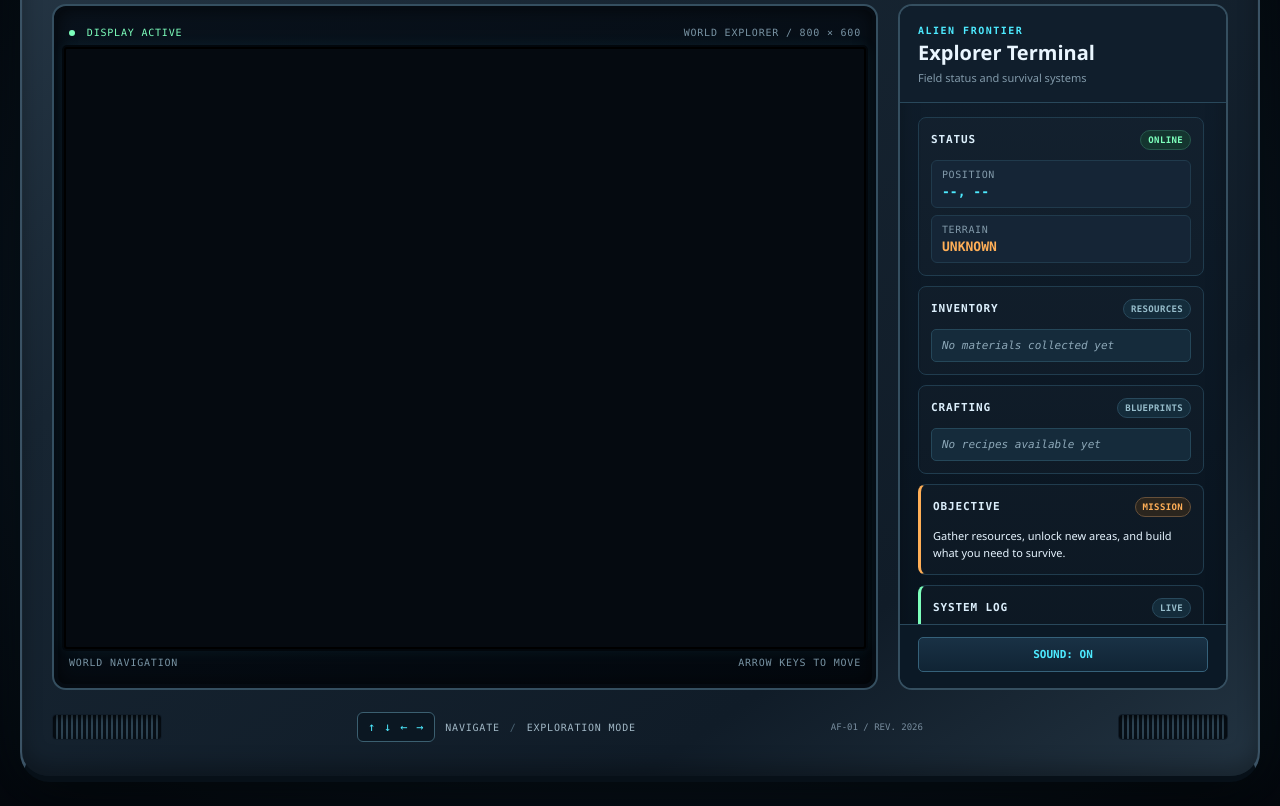
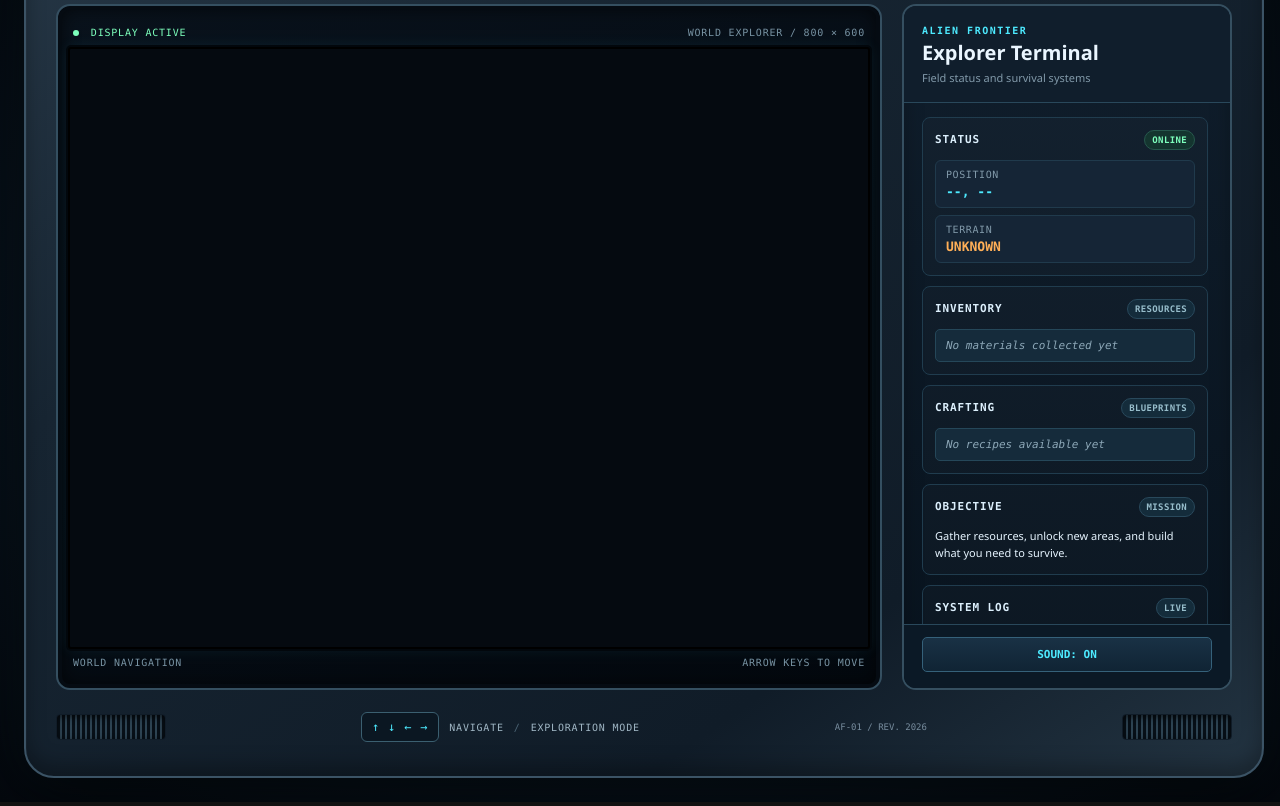
Before and after one commit to rtlieu-cyber/d3_cmpm121, a plain HTML site: page index.html in a window 1280 px wide. Shown: the part 112-918 px from the top of the page. Drawn offline with Linux system fonts and the light colour scheme; a script that the page names is missing.

Commit message:
Refactor body styles for improved layout and consistency; remove unused mission-tag styles

```diff
--- a/game/style.css
+++ b/game/style.css
@@ -51,7 +51,7 @@ body {
   background: linear-gradient(145deg, #263746, #172532 30%, #101c28 75%,
     #233442);
   border: 2px solid #3b5365;
-  border-bottom: 6px solid #071018;
+  border-bottom: 2px solid #3b5365;
   border-radius: 30px;
   box-shadow: inset 0 2px 2px rgb(255 255 255 / 10%),
     inset 0 -10px 20px rgb(0 0 0 / 30%),
@@ -327,11 +327,6 @@ body {
   border-color: #27584d;
   background: #14352f;
 }
-.mission-tag {
-  color: var(--orange);
-  border-color: #66503a;
-  background: #2a251e;
-}
 
 /* Status */
 .status-grid {
@@ -399,12 +394,7 @@ body {
 }
 
 /* Objectives and event log */
-.hud-card-goal {
-  border-left: 3px solid var(--orange);
-}
-.hud-card-log {
-  border-left: 3px solid var(--green);
-}
+
 .hud-card-goal p,
 .hud-card-log p {
   margin: 0;
@@ -517,3 +507,20 @@ button:disabled {
     transition: none;
   }
 }
+
+body {
+  min-height: 100vh;
+  min-height: 100dvh;
+
+  display: flex;
+  align-items: safe center;
+  justify-content: safe center;
+
+  padding: 24px;
+  overflow: auto;
+}
+
+#app.console {
+  flex: 0 0 auto;
+  margin: auto;
+}
```
